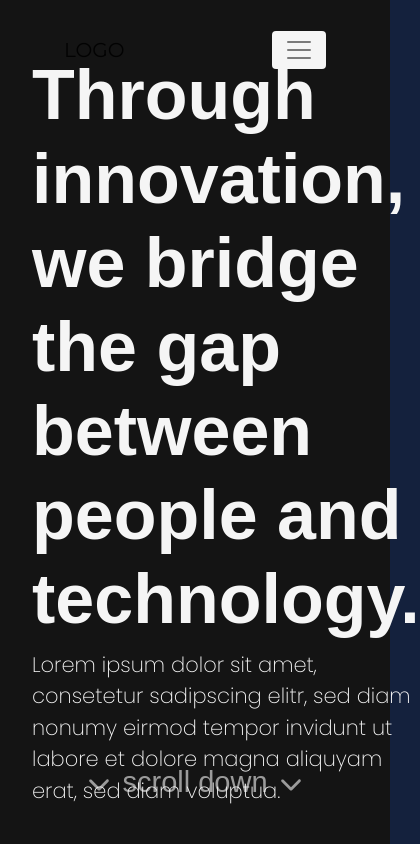
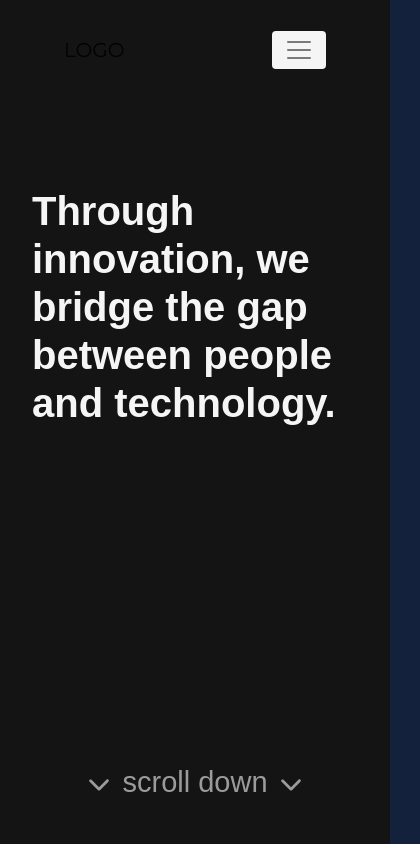
Before and after one commit to LGP21-LGP1/lgp21-lgp1.github.io, a Next.js app: page / in a window 390 px wide. Shown: the top 844 px of the page, 420 px wide, since content can reach past the window. Built offline with nearby package versions, Linux system fonts and the light colour scheme; no server answers; a web font is replaced by a local one.

Commit message:
fixed hero section responsiveness

```diff
--- a/pages/team.js
+++ b/pages/team.js
@@ -235,7 +235,7 @@ export default function Team() {
   ]);
   const nteams = teams.length;
   return (
-    <div className ={`page-container ${styles.page}`}>
+    <div className={`page-container ${styles.page}`}>
       <Head>
         <title>Vortex - Team</title>
         <link rel="icon" href="/favicon.ico" />
--- a/styles/home.module.css
+++ b/styles/home.module.css
@@ -270,13 +270,6 @@
   font-weight: bold;
 }
 
-@media only screen and (max-width: 880px) {
-  #solutionsList {
-    flex-direction: column;
-    align-items: center;
-  }
-}
-
 @media only screen and (max-width: 1100px) {
   #vision {
     flex-wrap: wrap;
@@ -315,3 +308,30 @@
     margin-top: 40px;
   }
 }
+
+@media only screen and (max-width: 880px) {
+  #solutionsList {
+    flex-direction: column;
+    align-items: center;
+  }
+}
+
+@media only screen and (max-width: 750px) {
+  #jumbotron p {
+    display: none;
+  }
+
+  #jumbotron {
+    height: 50%;
+  }
+}
+
+@media only screen and (max-width: 600px) {
+  #jumbotron h1 {
+    font-size: 40px;
+  }
+
+  #jumbotron p {
+    font-size: 19px;
+  }
+}
```
